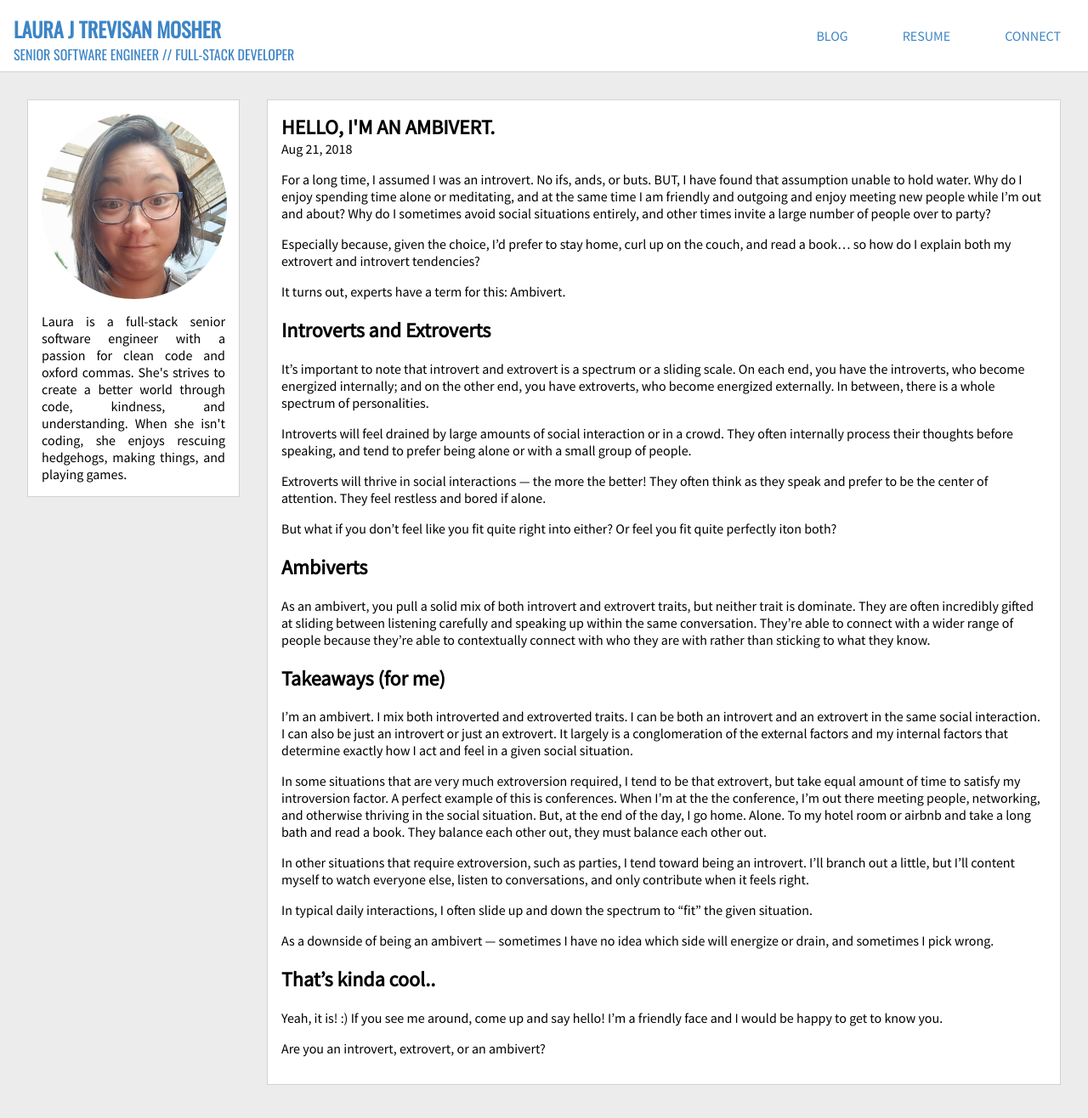
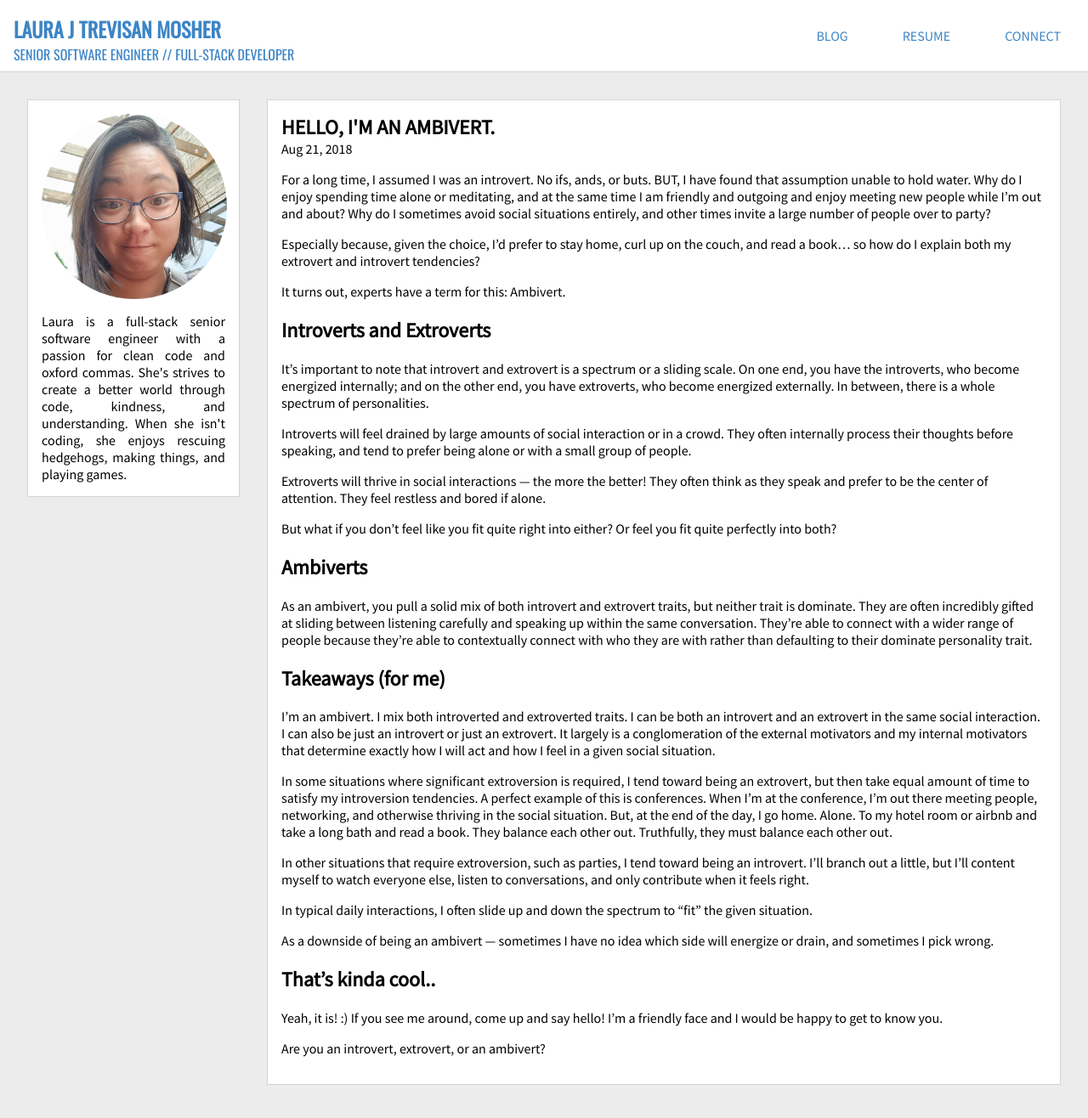
Before and after one commit to lauramosher/lauramosher.github.io, a Jekyll site: the page built from blog/_posts/2018-08-21-ambiversion.md, in a window 1280 px wide and 1400 px high. Shown: the top 1316 px of the window at 85% size. Built offline with Jekyll 4.4.1, drawn with Linux system fonts in a browser that asks for light colours.

Commit message:
Typo fixes and some wording changes

```diff
--- a/blog/_posts/2018-08-21-ambiversion.md
+++ b/blog/_posts/2018-08-21-ambiversion.md
@@ -13,23 +13,23 @@ It turns out, experts have a term for this: Ambivert.
 
 ## Introverts and Extroverts
 
-It's important to note that introvert and extrovert is a spectrum or a sliding scale. On each end, you have the introverts, who become energized internally; and on the other end, you have extroverts, who become energized externally. In between, there is a whole spectrum of personalities.
+It's important to note that introvert and extrovert is a spectrum or a sliding scale. On one end, you have the introverts, who become energized internally; and on the other end, you have extroverts, who become energized externally. In between, there is a whole spectrum of personalities.
 
 Introverts will feel drained by large amounts of social interaction or in a crowd. They often internally process their thoughts before speaking, and tend to prefer being alone or with a small group of people.
 
 Extroverts will thrive in social interactions — the more the better! They often think as they speak and prefer to be the center of attention. They feel restless and bored if alone.
 
-But what if you don't feel like you fit quite right into either? Or feel you fit quite perfectly iton both?
+But what if you don't feel like you fit quite right into either? Or feel you fit quite perfectly into both?
 
 ## Ambiverts
 
-As an ambivert, you pull a solid mix of both introvert and extrovert traits, but neither trait is dominate. They are often incredibly gifted at sliding between listening carefully and speaking up within the same conversation. They're able to connect with a wider range of people because they're able to contextually connect with who they are with rather than sticking to what they know.
+As an ambivert, you pull a solid mix of both introvert and extrovert traits, but neither trait is dominate. They are often incredibly gifted at sliding between listening carefully and speaking up within the same conversation. They're able to connect with a wider range of people because they're able to contextually connect with who they are with rather than defaulting to their dominate personality trait.
 
 ## Takeaways (for me)
 
-I'm an ambivert. I mix both introverted and extroverted traits. I can be both an introvert and an extrovert in the same social interaction. I can also be just an introvert or just an extrovert. It largely is a conglomeration of the external factors and my internal factors that determine exactly how I act and feel in a given social situation.
+I'm an ambivert. I mix both introverted and extroverted traits. I can be both an introvert and an extrovert in the same social interaction. I can also be just an introvert or just an extrovert. It largely is a conglomeration of the external motivators and my internal motivators that determine exactly how I will act and how I feel in a given social situation.
 
-In some situations that are very much extroversion required, I tend to be that extrovert, but take equal amount of time to satisfy my introversion factor. A perfect example of this is conferences. When I'm at the the conference, I'm out there meeting people, networking, and otherwise thriving in the social situation. But, at the end of the day, I go home. Alone. To my hotel room or airbnb and take a long bath and read a book. They balance each other out, they must balance each other out.
+In some situations where significant extroversion is required, I tend toward being an extrovert, but then take equal amount of time to satisfy my introversion tendencies. A perfect example of this is conferences. When I'm at the conference, I'm out there meeting people, networking, and otherwise thriving in the social situation. But, at the end of the day, I go home. Alone. To my hotel room or airbnb and take a long bath and read a book. They balance each other out. Truthfully, they must balance each other out.
 
 In other situations that require extroversion, such as parties, I tend toward being an introvert. I'll branch out a little, but I'll content myself to watch everyone else, listen to conversations, and only contribute when it feels right.
 
```
